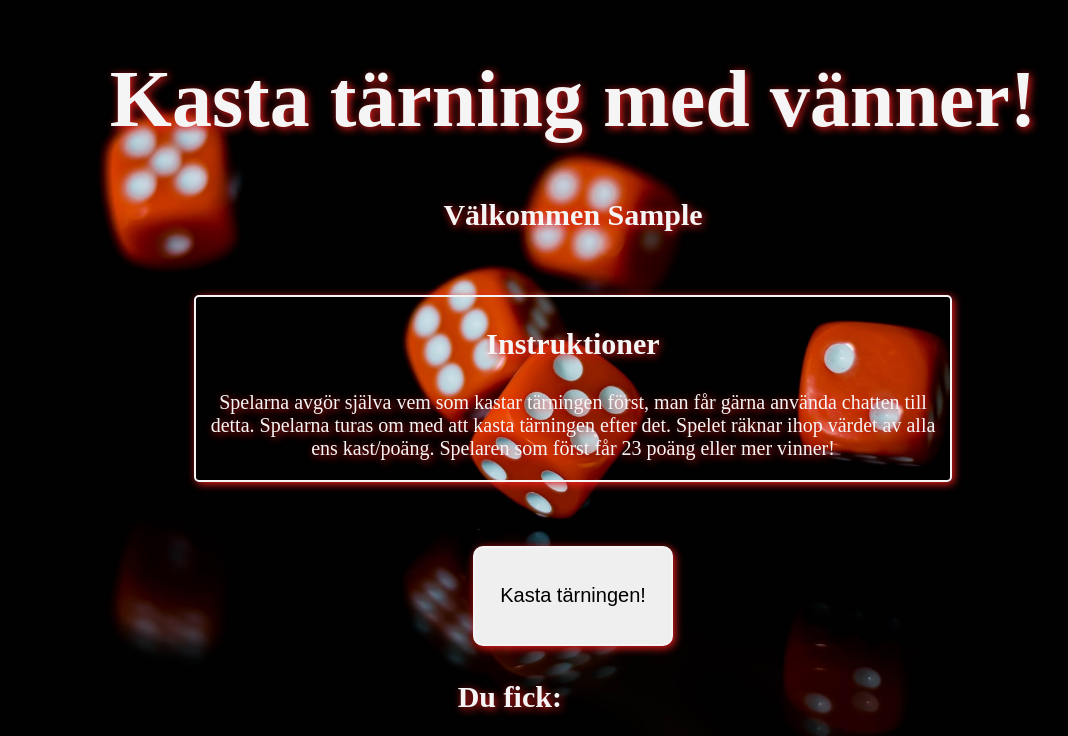
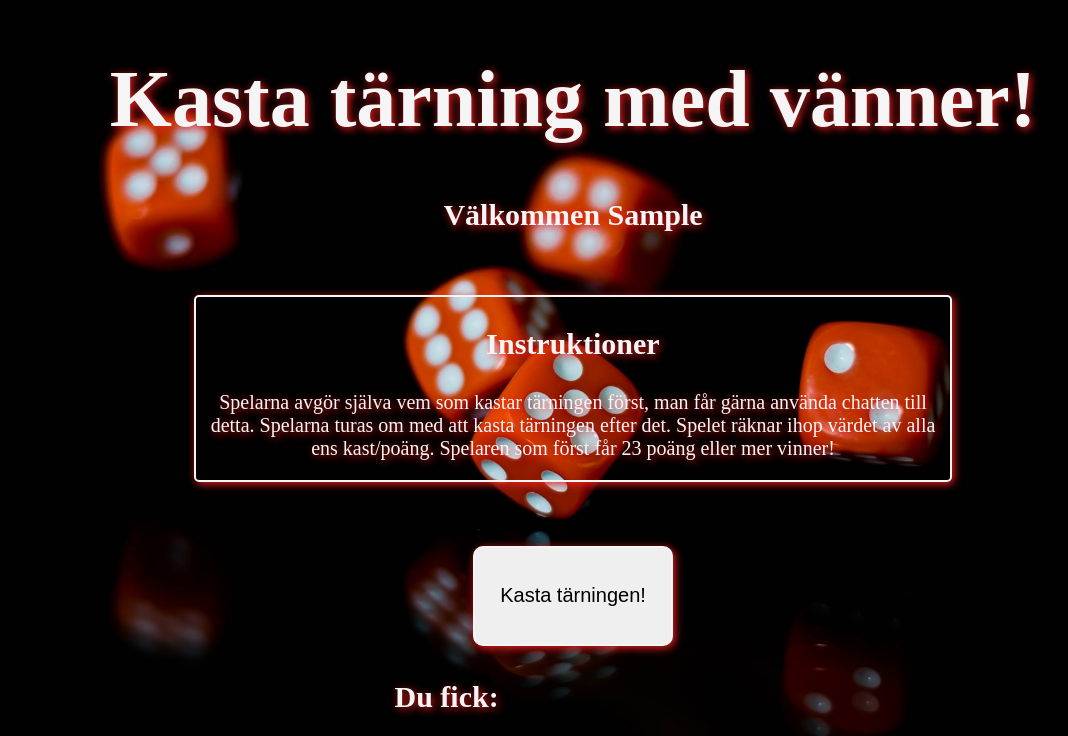
Before and after one commit to azayakaWen/labb3-socket, a website: page public/index.html in a window 1280 px wide. Both pictures are taken after typing "Sample" into the empty fields and a click on the button "Börja". Shown: the top 736 px of the page, without its empty margins (67-1135 px from the left). Drawn offline with nearby package versions, Linux system fonts and the light colour scheme; some packages are replaced by stand-ins of ours; no server answers; a script that the page names is missing.

```diff
--- a/public/index.css
+++ b/public/index.css
@@ -88,7 +88,7 @@
 
 #value {
   text-align: center;
-  margin: 0 40% 0 40%;
+  margin: 0 30% 0 30%;
   display: grid;
   grid-template-columns: 1fr 1fr;
 }
```
Also changed, not shown: public/index.js (+0 -8 lines).
